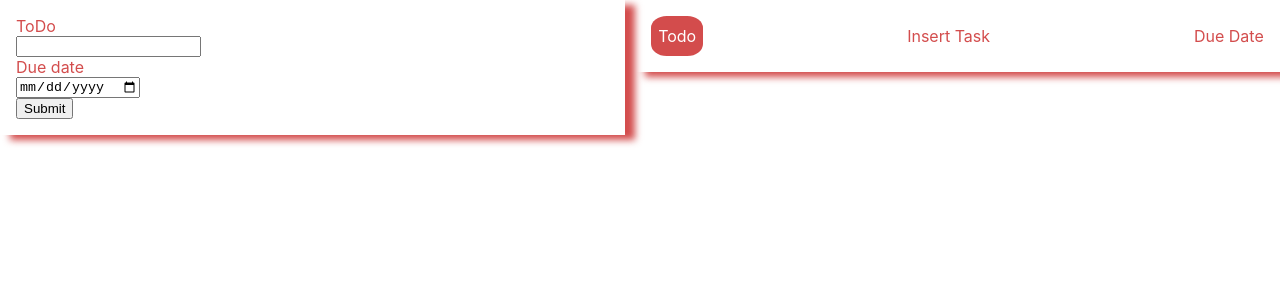
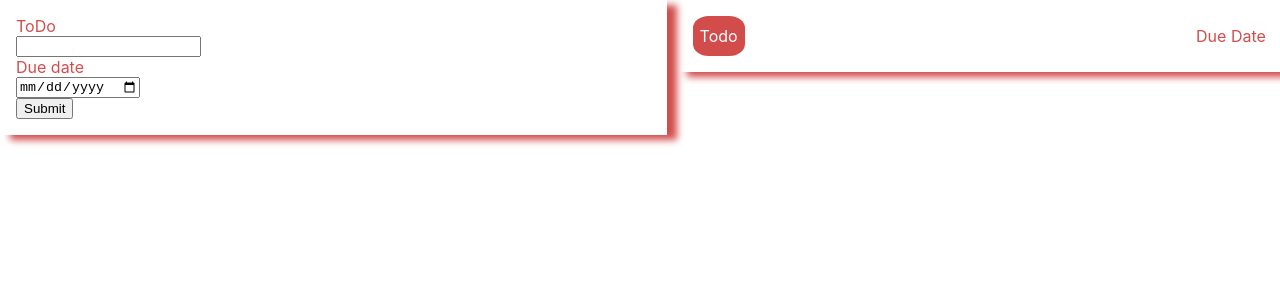
Before and after one commit to Mount-Blanc/To-do-list, a React (Create React App) app: page / in a window 1280 px wide. Shown: the top 300 px of the page. Built offline with nearby package versions, Linux system fonts and the light colour scheme.

Commit message:
fixed screen bug

```diff
--- a/src/App.js
+++ b/src/App.js
@@ -7,29 +7,21 @@ import Card from './Components/Card';
 import {Helmet} from "react-helmet";
 
 function App() {
-  const [newtask, setnewtask] = useState(' ')
-
+  const [newtask, setnewtask] = useState('')
 const userdata = (newtask) => {
-  setnewtask ((prevtask) => {
-    return [newtask, ...prevtask]
-  });
+  console.log("app");
+  console.log(newtask);
 };
-
 
   return (
 
 
     <div className="App">
-      <Helmet>
-          <title>What to Do?</title>
-          <meta name="What to Do?" content="Todo list" />
-      </Helmet>
-
 
       <Form value= "" onUser={userdata} ></Form>
 
       <div className='Task-grid'>
-        <Tasks usertask={userdata}></Tasks>
+        <Tasks task = {newtask}></Tasks>
       </div>
 
     </div>
--- a/src/Components/Tasks.js
+++ b/src/Components/Tasks.js
@@ -2,15 +2,15 @@ import './Tasks.css';
 import Card from './Card';
 
 function Tasks (props) {
-
     return(
         <Card>
+
         <div className="todo-title">
 
          <div className="todo-button" >Todo</div>
 
 
-         <div className="todo-description">Insert Task
+         <div className="todo-description">{props.task}
             </div>
 
          <div>Due Date</div>
```
